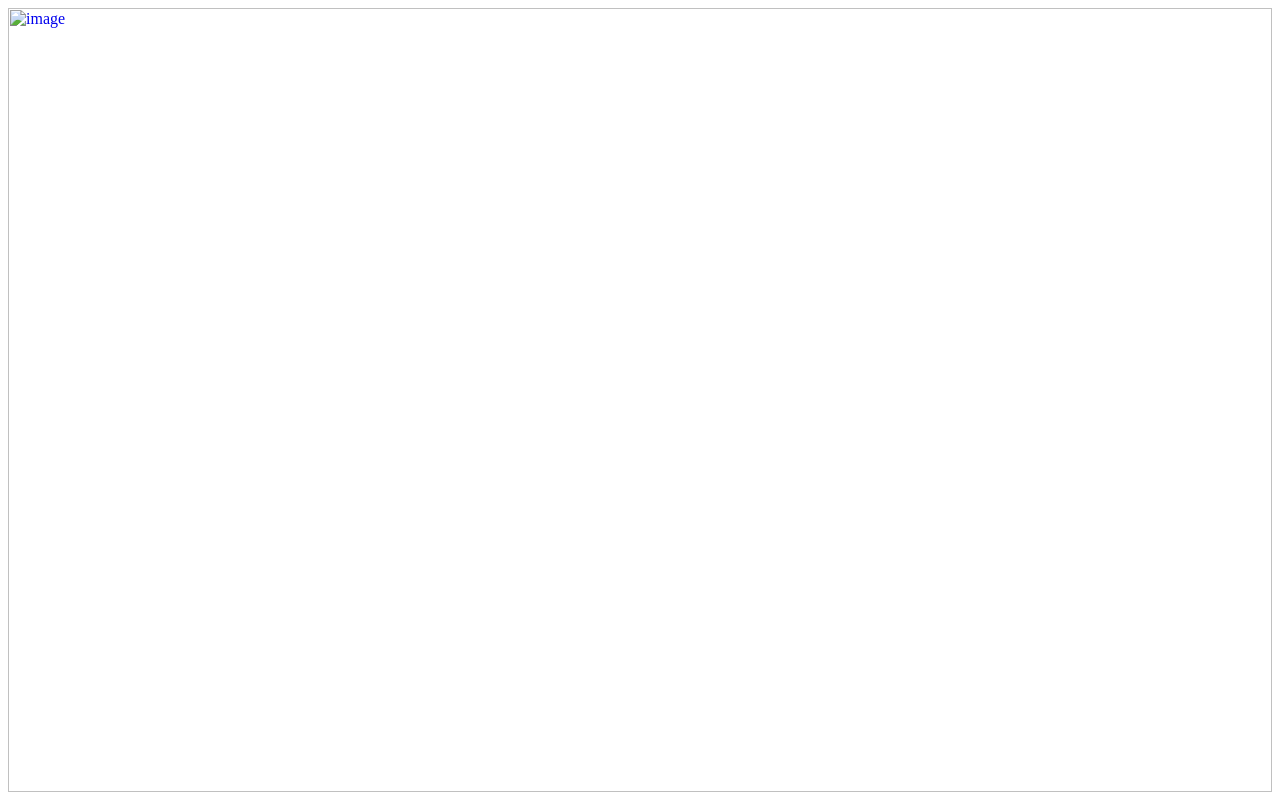
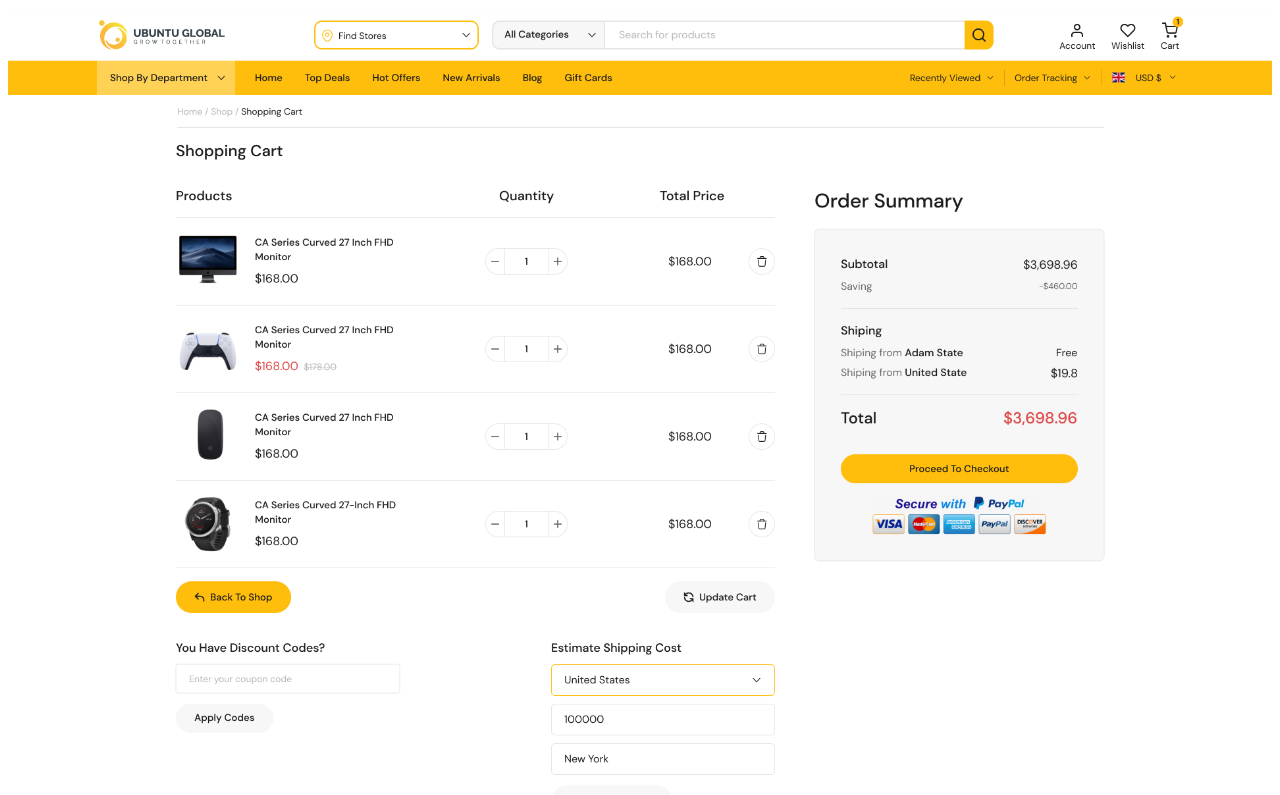
Before and after one commit to kartik193/UBUNTU-GLOBAL, a plain HTML site: page secondpage.html in a window 1280 px wide. Shown: the top 795 px of the page. Drawn offline with Linux system fonts and the light colour scheme.

Commit message:
Update secondpage.html

```diff
--- a/secondpage.html
+++ b/secondpage.html
@@ -1,6 +1,6 @@
 <link rel="stylesheet" href="./style.css">
 <div class="container-fluid main-body">
     <div class="image-container">
-        <a href="./third.html" class="d-block w-100"><img src="images/Shopping Cart_01.png" class="img-fluid w-100" alt="image"></a>
+        <a href="./third.html" class="d-block w-100"><img src="Shopping Cart_01.png" class="img-fluid w-100" alt="image"></a>
     </div>
 </div>
```
